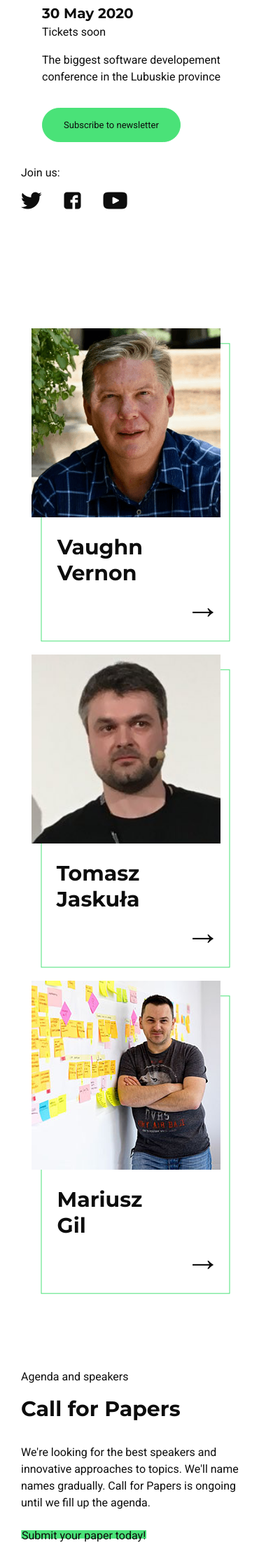
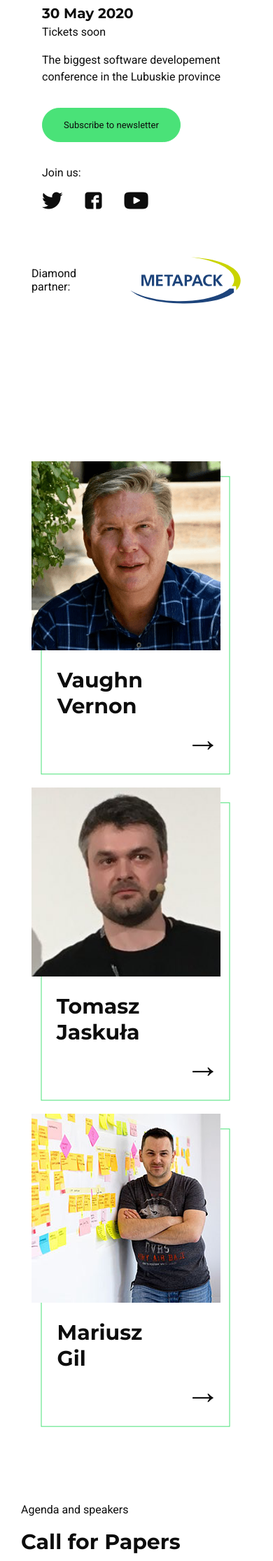
Before and after one commit to freud/GreenfieldConf, a Jekyll site: the page built from pages/index.html, in a window 390 px wide. Shown: the part 479-2709 px from the top of the page at 70% size. Built offline with Jekyll 4.4.1, drawn with Linux system fonts in a browser that asks for light colours; some web fonts are replaced.

Commit message:
Home partners swiper

```diff
--- a/_includes/index.html
+++ b/_includes/index.html
@@ -17,7 +17,7 @@
             <p class="mb-32">
                 {{include.t.slogan}}
             </p>
-            <button class="btn primary btn-signup mb-32 mb-md-64" aria-label="{{include.t.button_subscribe}}">
+            <button class="btn primary btn-signup" aria-label="{{include.t.button_subscribe}}">
                 {{include.t.button_subscribe}}
             </button>
         </div>
@@ -41,13 +41,37 @@
             </div>
         </div>
     </div>
-    <div class="row">
-        <div class="col">
+    <div class="row justify-content-center">
+        <div class="col-10 col-md-4 col-lg-5 mt-32 mt-md-64">
             <p>Join us:</p>
             <div class="d-flex social">
                 <a href="https://twitter.com/greenfield_conf" target="blank"><span class="icon-twitter mr-32"></span></a>
                 <a href="https://www.facebook.com/GreenfieldConf/" target="blank"><span class="icon-facebook mr-32"></span></a>
                 <a href="https://www.youtube.com/c/GreenfieldConf" target="blank"><span class="icon-youtube mr-32"></span></a>
+            </div>
+        </div>
+        <div class="col-11 col-sm-9 col-md-6 col-lg-5 col-xl-4 offset-md-2 offset-lg-1 mt-64 mt-md-0">
+            <div
+                class="swiper-container"
+                id="swiper-partners"
+            >
+                <div class="swiper-wrapper">
+                    {% for partner in site.data.partners[page.lang] %}
+                        <div class="swiper-slide d-flex justify-content-between align-items-center pb-56 pb-md-80">
+                            <span>
+                                {{ partner.type }}:
+                            </span>
+                            <img
+                                src="/images/partners/{{partner.logo}}"
+                                alt="{{partner.name}} logo"
+                                class="img-fluid"
+                            />
+                        </div>
+                    {% endfor %}
+                </div>
+                {% if site.data.partners[page.lang].size > 1 %}
+                    <div class="swiper-pagination"></div>
+                {% endif %}
             </div>
         </div>
     </div>
--- a/assets/_scss/pages/_home.scss
+++ b/assets/_scss/pages/_home.scss
@@ -30,6 +30,22 @@ section {
         }
         p {
           margin-top: -16px;
+        }
+      }
+    }
+    .swiper-container {
+      &#swiper-partners {
+        @include media-breakpoint-down(xs) {
+          max-width: 360px;
+        }
+        img {
+          max-width: 220px;
+          @include media-breakpoint-down(sm) {
+            max-width: 190px;
+          }
+          @include media-breakpoint-down(xs) {
+            max-width: 160px;
+          }
         }
       }
     }
--- a/assets/js/pages/home.js
+++ b/assets/js/pages/home.js
@@ -1,20 +1,48 @@
 window.onload = () => {
-    const speakerSwiper = new Swiper('#swiper-speakers', {
-        speed: 400,
-        loop: true,
-        init: false,
-        slidesPerPage: 1,
-        pagination: {
-            el: '.swiper-pagination',
-            type: 'bullets',
-            bulletElement: 'button',
-            clickable: true
+
+
+    // Uncomment if there is more than one partner
+    // createSwiper({
+    //     selector: '#swiper-partners',
+    //     props: {
+    //         spaceBetween: 60
+    //     }
+    // });
+
+    createSwiper({
+        selector: '#swiper-speakers',
+        props: { init: false },
+        initFunc: () => {
+            speakerModal.init();
         }
     });
 
-    speakerSwiper.on('init', function() {
-        speakerModal.init();
-    });
+    function createSwiper({ selector, props = {}, initFunc }) {
+        const { speed, loop, init, slidesPerPage, pagination, spaceBetween} = props;
 
-    speakerSwiper.init();
+        const newSwiper =  new Swiper(selector, {
+            speed: speed || 400,
+            loop: typeof loop !== 'undefined' ? loop : true,
+            init: typeof init !== 'undefined' ? init : true,
+            spaceBetween: spaceBetween || 0,
+            slidesPerPage: slidesPerPage || 1,
+            pagination: pagination || {
+                el: '.swiper-pagination',
+                type: 'bullets',
+                bulletElement: 'button',
+                clickable: true
+            }
+        });
+
+        if (init) {
+            return newSwiper;
+        }
+
+        newSwiper.on('init', () => {
+            initFunc();
+        });
+
+        newSwiper.init();
+    }
+
 }
```
Also changed, not shown: _data/partners.yml (added, +8 -0 lines), images/partners/metapack.svg (added).
